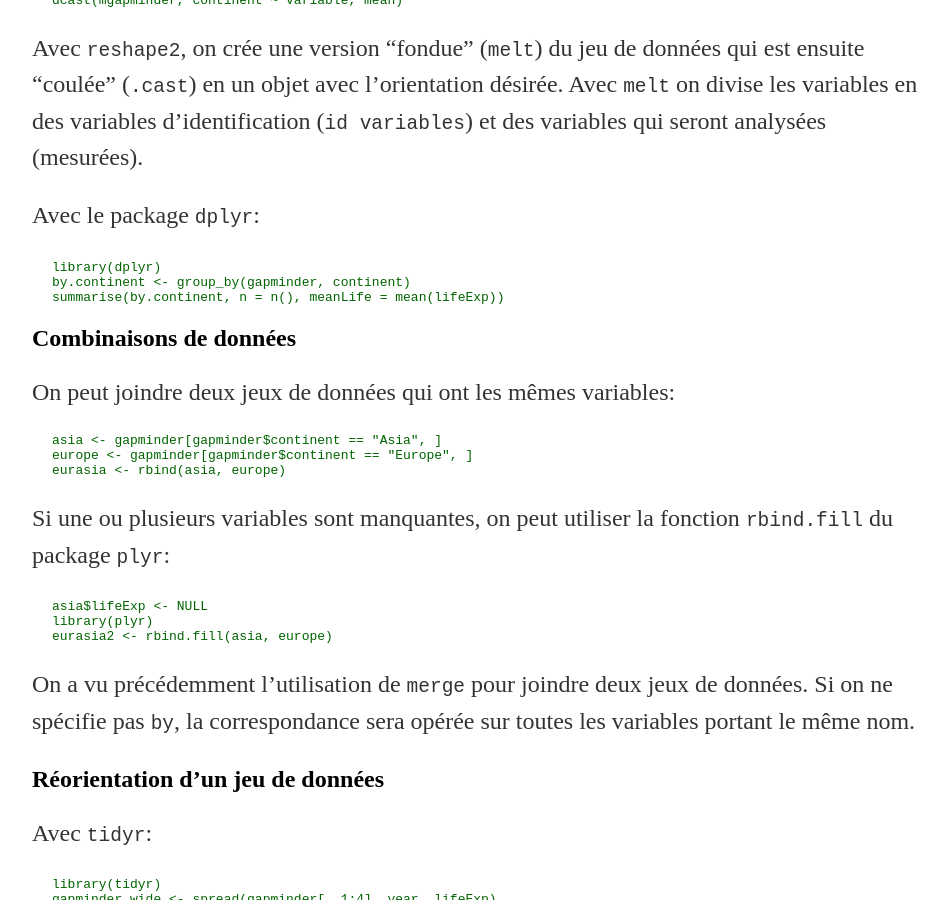
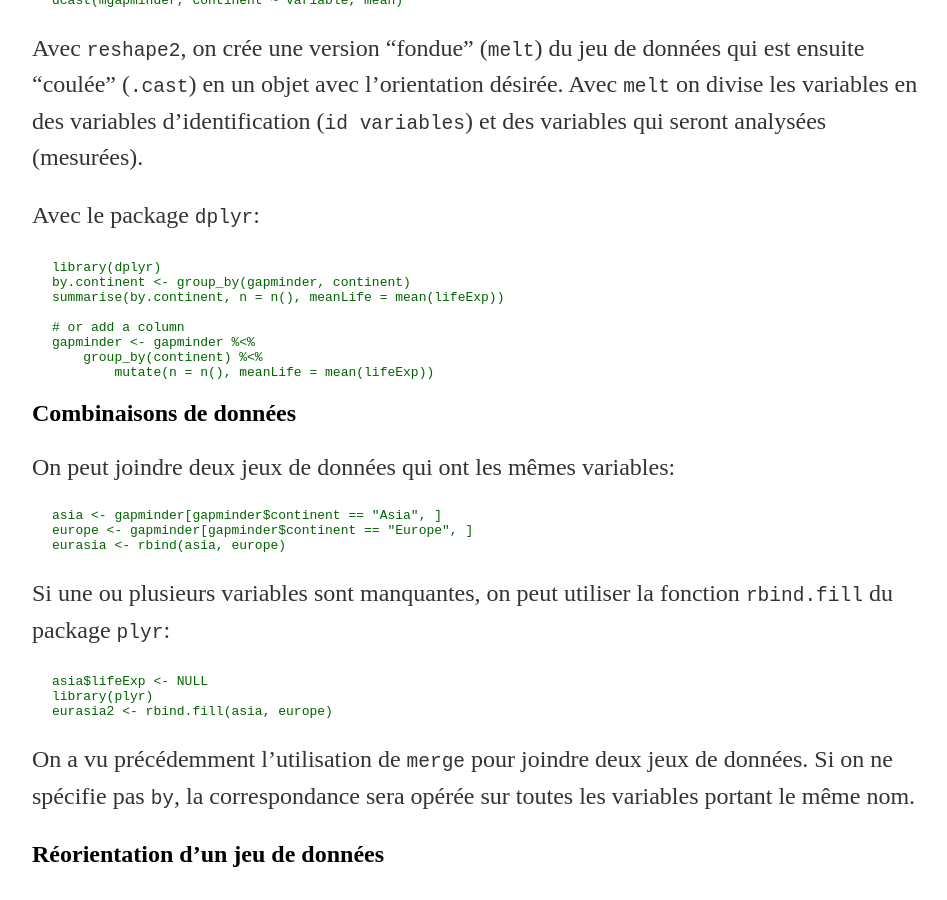
Before and after one commit to dhaine/clinicR, a Jekyll site: the page built from src/20150506-datamgt3.md, in a window 1280 px wide and 900 px high, scrolled down 2528 px. Shown: the whole window, without its empty margins (160-1107 px from the left). Built offline with Jekyll 4.4.1, drawn with Linux system fonts in a browser that asks for light colours; nearby versions of some CDN libraries; library files that are not in the unit come from our copies.

Commit message:
Correct use of dplyr to add aggregated column to data frame

````diff
--- a/src/20150506-datamgt3.Rmd
+++ b/src/20150506-datamgt3.Rmd
@@ -142,6 +142,11 @@ Avec le package `dplyr`:
 library(dplyr)
 by.continent <- group_by(gapminder, continent)
 summarise(by.continent, n = n(), meanLife = mean(lifeExp))
+
+# or add a column
+gapminder <- gapminder %<%
+    group_by(continent) %<%
+        mutate(n = n(), meanLife = mean(lifeExp))
 ```
 
 ## Combinaisons de données
--- a/src/20150506-datamgt3.md
+++ b/src/20150506-datamgt3.md
@@ -126,7 +126,12 @@ Avec le package `dplyr`:
 
 <pre class='in'><code>library(dplyr)
 by.continent <- group_by(gapminder, continent)
-summarise(by.continent, n = n(), meanLife = mean(lifeExp))</code></pre>
+summarise(by.continent, n = n(), meanLife = mean(lifeExp))
+
+# or add a column
+gapminder <- gapminder %<%
+    group_by(continent) %<%
+        mutate(n = n(), meanLife = mean(lifeExp))</code></pre>
 
 ## Combinaisons de données
 
````
